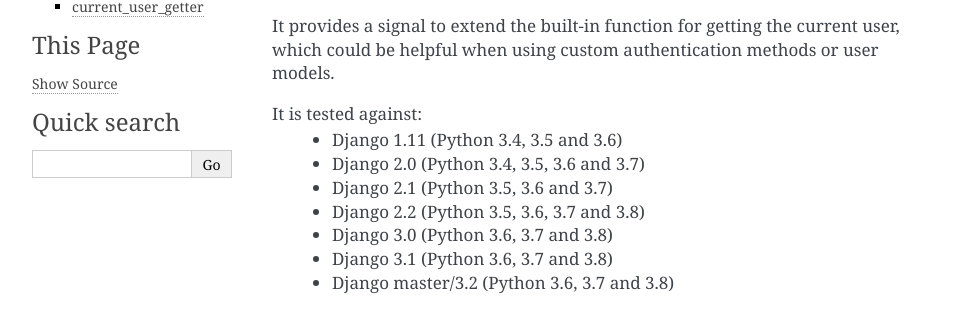
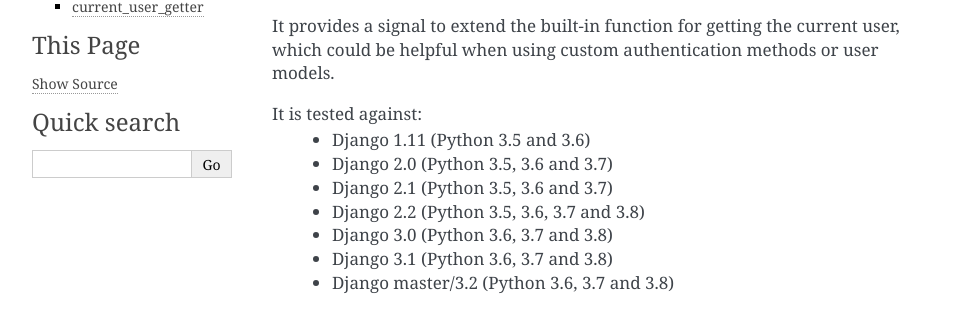
Before and after one commit to ninemoreminutes/django-crum, a Sphinx documentation site: the page built from docs/index.rst, in a window 1280 px wide and 900 px high. Shown: the part 266-589 px from the top of the window, without its empty margins (148-1111 px from the left). Built offline with Sphinx 7.4.7, drawn with Linux system fonts in a browser that asks for light colours.

Commit message:
Drop testing for Python 3.4, generate separate requirements files for each Python version tested, use tox-travis to run tests for different Python versions.

```diff
--- a/README.rst
+++ b/README.rst
@@ -18,8 +18,8 @@
 Documentation can be found at `RTFD <http://django-crum.readthedocs.io/>`_.
 
 It is tested against:
- * Django 1.11 (Python 3.4, 3.5 and 3.6)
- * Django 2.0 (Python 3.4, 3.5, 3.6 and 3.7)
+ * Django 1.11 (Python 3.5 and 3.6)
+ * Django 2.0 (Python 3.5, 3.6 and 3.7)
  * Django 2.1 (Python 3.5, 3.6 and 3.7)
  * Django 2.2 (Python 3.5, 3.6, 3.7 and 3.8)
  * Django 3.0 (Python 3.6, 3.7 and 3.8)
--- a/docs/index.rst
+++ b/docs/index.rst
@@ -19,8 +19,8 @@
 models.
 
 It is tested against:
- * Django 1.11 (Python 3.4, 3.5 and 3.6)
- * Django 2.0 (Python 3.4, 3.5, 3.6 and 3.7)
+ * Django 1.11 (Python 3.5 and 3.6)
+ * Django 2.0 (Python 3.5, 3.6 and 3.7)
  * Django 2.1 (Python 3.5, 3.6 and 3.7)
  * Django 2.2 (Python 3.5, 3.6, 3.7 and 3.8)
  * Django 3.0 (Python 3.6, 3.7 and 3.8)
```
Also changed, not shown: requirements35.txt (renamed from requirements.txt, +13 -12 lines), requirements36.txt (added, +92 -0 lines), requirements37.txt (added, +91 -0 lines), requirements38.txt (added, +89 -0 lines), .travis.yml, 4 other files.
